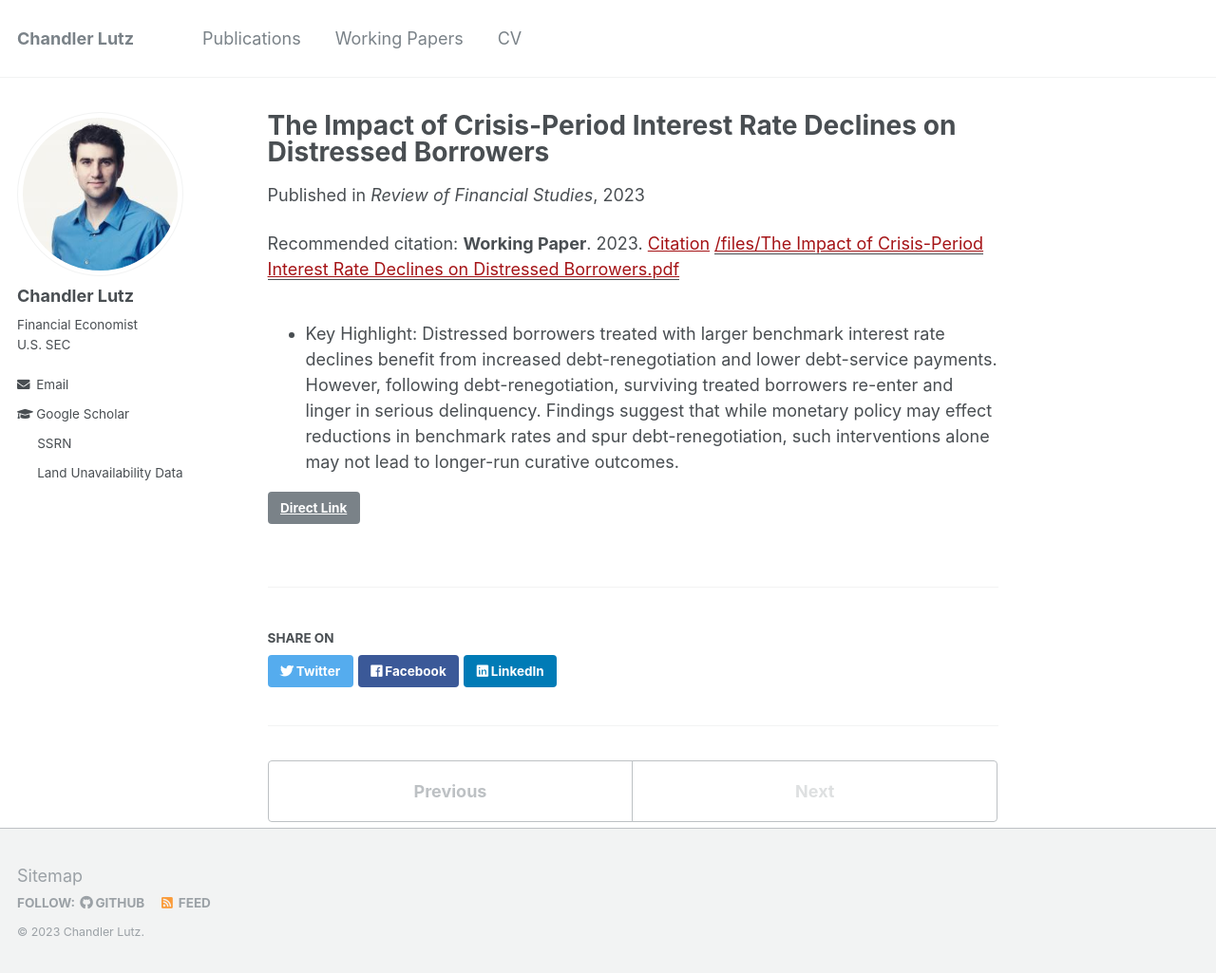
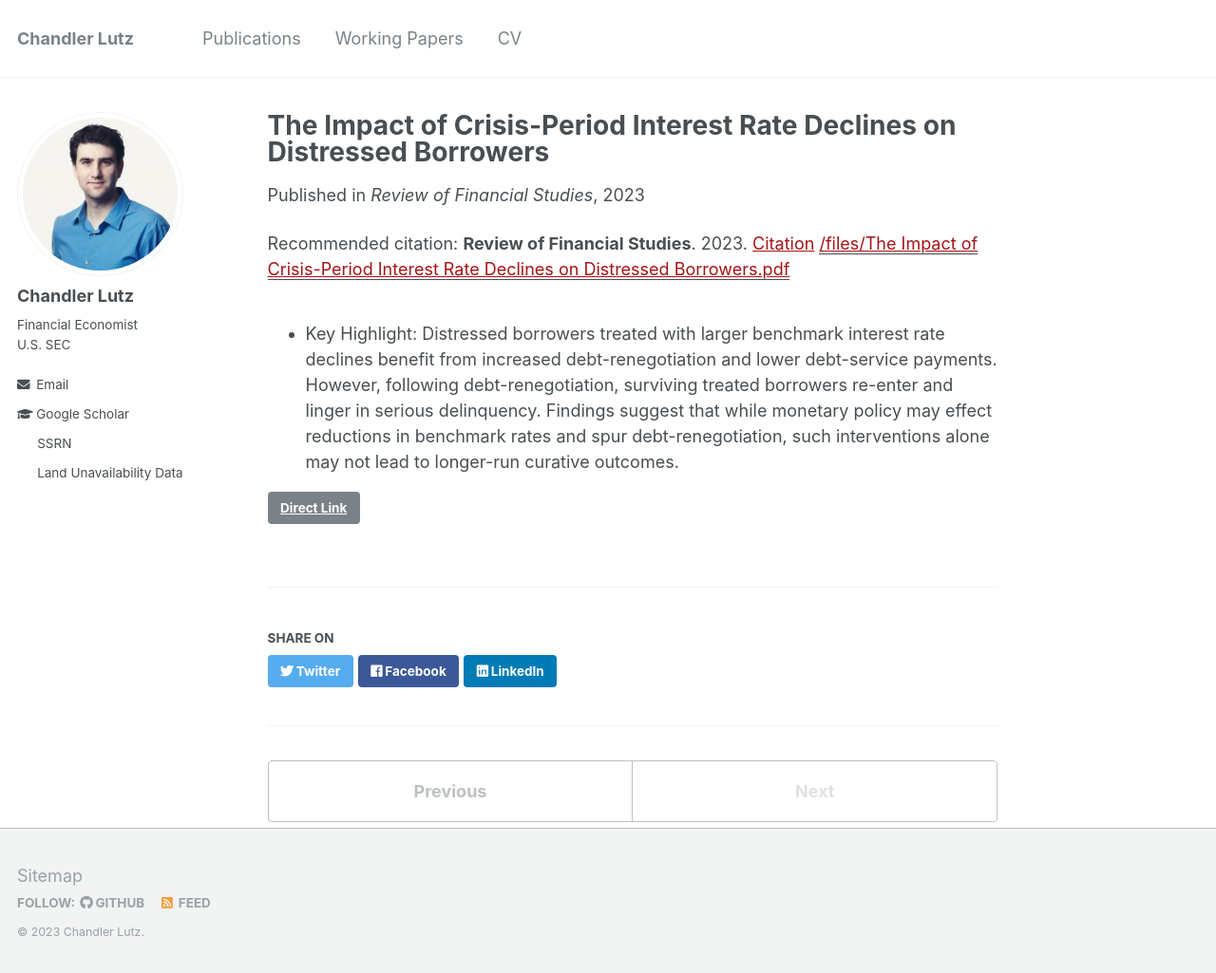
Before and after one commit to ChandlerLutz/ChandlerLutz.github.io, a Jekyll site: the page built from _publications/2023-interest-rate-declines-distressed-borrowers.md, in a window 1280 px wide and 1028 px high. Shown: the top 1025 px of the window at 95% size. Built offline with Jekyll 4.4.1, drawn with Linux system fonts in a browser that asks for light colours.

Commit message:
Update reference to rfs

```diff
--- a/_publications/2023-interest-rate-declines-distressed-borrowers.md
+++ b/_publications/2023-interest-rate-declines-distressed-borrowers.md
@@ -7,6 +7,6 @@
 paperurl: '/files/The Impact of Crisis-Period Interest Rate Declines on Distressed Borrowers.pdf'
 link: 'https://papers.ssrn.com/sol3/papers.cfm?abstract_id=3869199'
 code: 'https://github.com/ChandlerLutz/interest-rate-declines-distressed-borrowers'
-citation: '<b>Working Paper</b>. 2023. <a href="https://scholar.google.com/scholar?hl=en&as_sdt=0%2C5&q=%22The+Impact+of+Crisis-Period+Interest+Rate+Declines+on+Distressed+Borrowers%22&btnG=#d=gs_cit&t=1692414076489&u=%2Fscholar%3Fq%3Dinfo%3AGTm3Cnd9dIMJ%3Ascholar.google.com%2F%26output%3Dcite%26scirp%3D0%26hl%3Den">Citation</a>'
+citation: '<b>Review of Financial Studies</b>. 2023. <a href="https://scholar.google.com/scholar?hl=en&as_sdt=0%2C5&q=%22The+Impact+of+Crisis-Period+Interest+Rate+Declines+on+Distressed+Borrowers%22&btnG=#d=gs_cit&t=1692414076489&u=%2Fscholar%3Fq%3Dinfo%3AGTm3Cnd9dIMJ%3Ascholar.google.com%2F%26output%3Dcite%26scirp%3D0%26hl%3Den">Citation</a>'
 ---
 * Key Highlight: Distressed borrowers treated with larger benchmark interest rate declines benefit from increased debt-renegotiation and lower debt-service payments. However, following debt-renegotiation, surviving treated borrowers re-enter and linger in serious delinquency. Findings suggest that while monetary policy may effect reductions in benchmark rates and spur debt-renegotiation, such interventions alone may not lead to longer-run curative outcomes.
```
